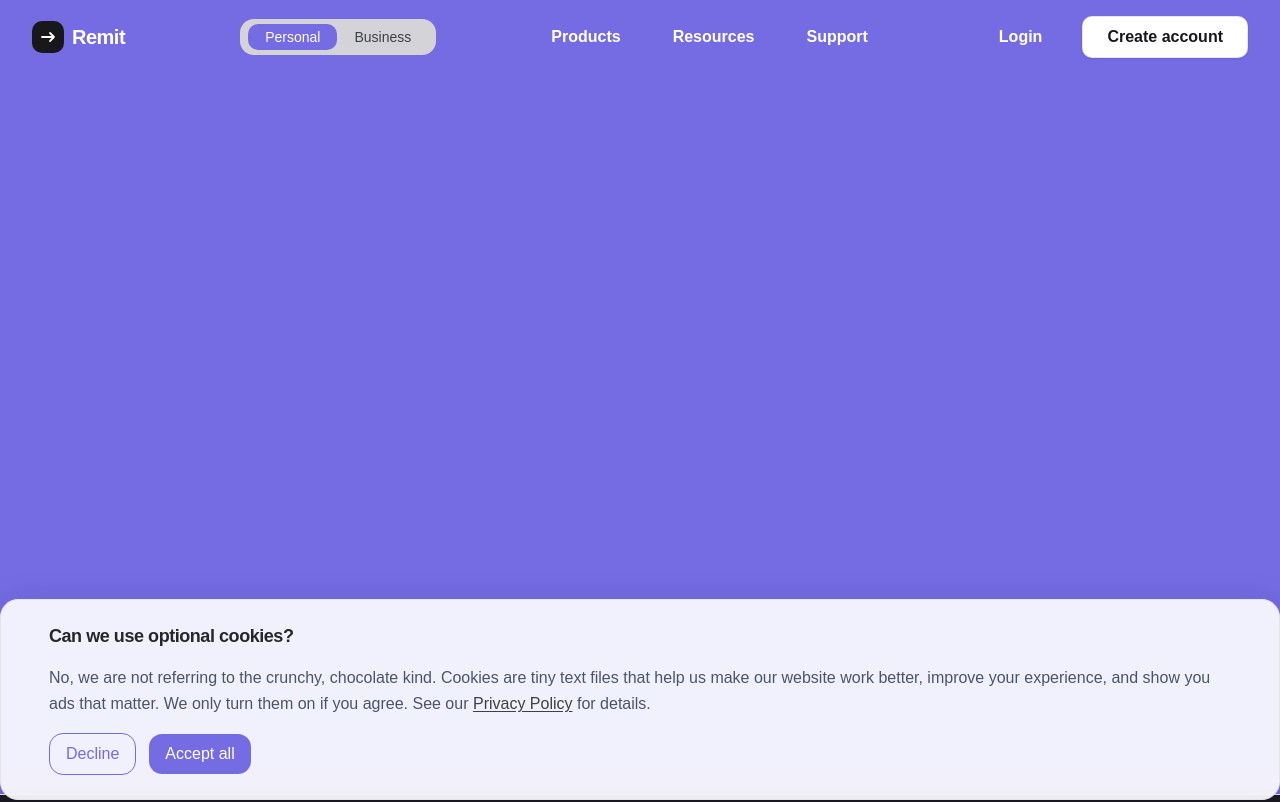
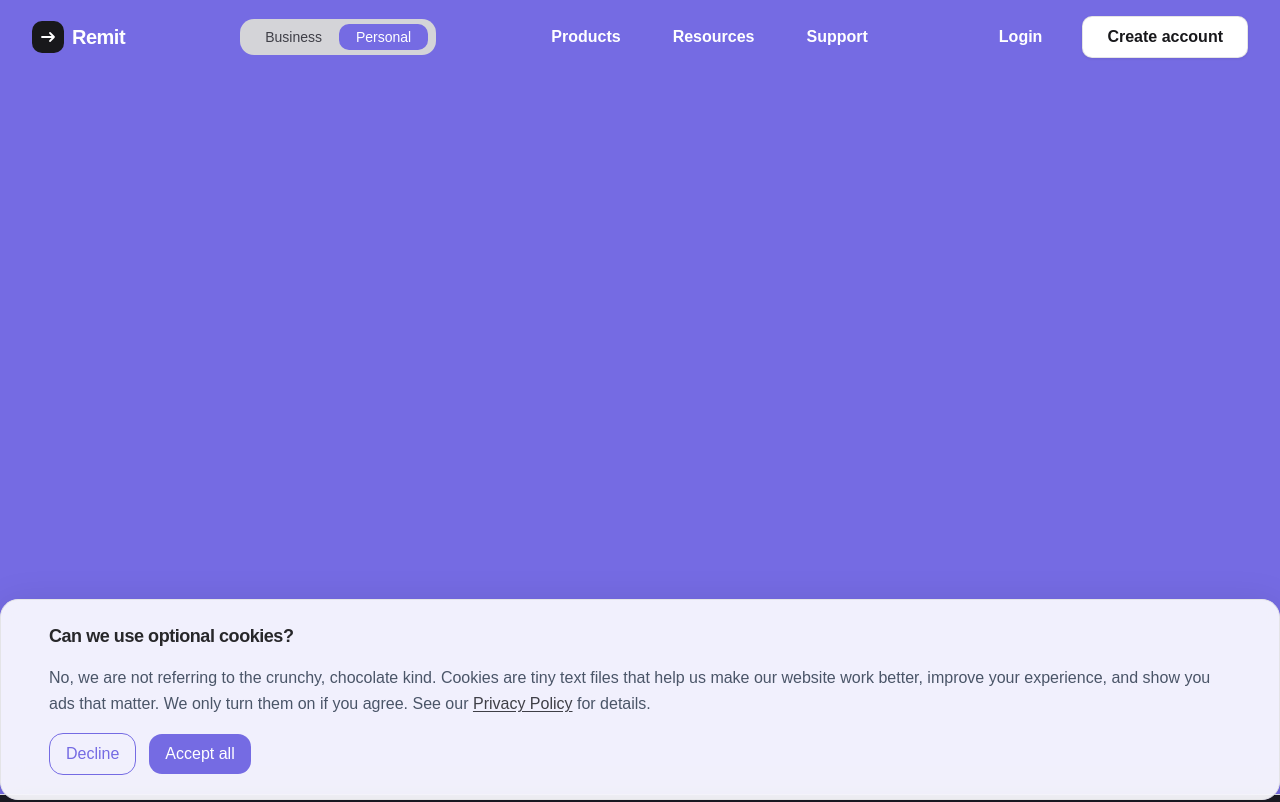
Before and after one commit to Oliveszn/Remit, a React (Vite) app in the folder frontend/: page /personal in a window 1280 px wide. Shown: the top 802 px of the page. Built offline with nearby package versions, Linux system fonts and the light colour scheme; some icons are missing.

Commit message:
Feat: Built the navigation tab system to switch between pages

```diff
--- a/frontend/src/App.tsx
+++ b/frontend/src/App.tsx
@@ -1,14 +1,23 @@
+import { Navigate, Route, Routes } from "react-router-dom";
 import { CookieBanner } from "./components/common/CookieBanner";
 import { Footer } from "./components/common/Footer";
 import { Navbar } from "./components/common/Navbar";
-import { Home } from "./pages/Home";
+// import { Home } from "./pages/Home";
+import { PersonalPage } from "./pages/PersonalPage";
+import { BusinessPage } from "./pages/BusinessPage";
 
 function App() {
   return (
     <div className="flex flex-col min-h-screen">
       <CookieBanner />
       <Navbar />
-      <Home />
+      {/* <Home /> */}
+      <Routes>
+        <Route path="/personal" element={<PersonalPage />} />
+        <Route path="/business" element={<BusinessPage />} />
+        <Route path="/" element={<Navigate to="/business" replace />} />
+      </Routes>
+
       <Footer />
     </div>
   );
--- a/frontend/src/components/common/Navbar.tsx
+++ b/frontend/src/components/common/Navbar.tsx
@@ -1,6 +1,5 @@
 import { useEffect, useState } from "react";
 import { Button } from "../ui/button";
-import { Tabs, TabsList, TabsTrigger } from "../ui/tabs";
 import { Logo } from "./Logo";
 import { HugeiconsIcon } from "@hugeicons/react";
 import { ArrowDown01Icon } from "@hugeicons/core-free-icons";
@@ -9,6 +8,7 @@ import { DesktopDropdown } from "./Navbar/DesktopDropdown";
 import { MobileAccordion } from "./Navbar/MobileAccordion";
 import { useMobileMenuAnimation } from "@/hooks/useMobileMenuNavigation";
 import { NavAuthButtons } from "./Navbar/NavAuthButton";
+import { NavTabs } from "./Navbar/NavTabs";
 
 export function Navbar() {
   const [menuOpen, setMenuOpen] = useState(false);
@@ -50,42 +50,10 @@ export function Navbar() {
           aria-label="Main navigation"
           className="mx-auto max-w-7xl px-6 lg:px-8 py-4 flex items-center justify-between"
         >
-          {/* Col 1 — Logo */}
+          {/* Col 1 — Logo + Tabs */}
           <Logo />
           <div className="hidden md:flex items-center">
-            <Tabs defaultValue="personal">
-              <TabsList className="bg-zinc-300 p-2 rounded-xl h-auto">
-                <TabsTrigger
-                  value="personal"
-                  className="
-          rounded-lg px-4 py-3 text-sm font-medium
-          text-zinc-700
-          hover:bg-main hover:text-white hover:cursor-pointer
-          data-[state=active]:bg-main
-          data-[state=active]:text-white
-          data-[state=active]:shadow-none
-          transition-colors
-        "
-                >
-                  Personal
-                </TabsTrigger>
-
-                <TabsTrigger
-                  value="business"
-                  className="
-          rounded-lg px-4 py-3 text-sm font-medium
-          text-zinc-700
-          hover:bg-main hover:text-white hover:cursor-pointer
-          data-[state=active]:bg-main
-          data-[state=active]:text-white
-          data-[state=active]:shadow-none
-          transition-colors
-        "
-                >
-                  Business
-                </TabsTrigger>
-              </TabsList>
-            </Tabs>
+            <NavTabs />
           </div>
 
           {/* Col 2 — Links (desktop only) */}
@@ -221,40 +189,7 @@ export function Navbar() {
               className="flex flex-col flex-1 px-6 pt-8 pb-10 overflow-y-auto"
             >
               {/* Tabs */}
-              <div className="w-full">
-                <Tabs defaultValue="personal" className="w-full">
-                  <TabsList className="w-full bg-zinc-300 px-2 py-6 rounded-xl h-auto">
-                    <TabsTrigger
-                      value="personal"
-                      className="
-                        w-full rounded-lg px-4 py-4 text-base font-medium
-                        text-zinc-700 hover:cursor-pointer
-                        data-[state=active]:bg-main
-                        data-[state=active]:text-white
-                        data-[state=active]:shadow-none
-                        data-[state=active]:shadow-sm
-                        transition-colors
-                      "
-                    >
-                      Personal
-                    </TabsTrigger>
-
-                    <TabsTrigger
-                      value="business"
-                      className="
-                        w-full rounded-lg px-4 py-4 text-base font-medium
-                        text-zinc-700 hover:cursor-pointer
-                        data-[state=active]:bg-main
-                        data-[state=active]:text-white
-                        data-[state=active]:shadow-none
-                        transition-colors
-                      "
-                    >
-                      Business
-                    </TabsTrigger>
-                  </TabsList>
-                </Tabs>
-              </div>
+              <NavTabs fullWidth onNavigate={closeMenu} />
 
               {/* Nav links */}
               <ul className="space-y-1" role="list">
--- a/frontend/src/components/common/Navbar/NavAuthButton.tsx
+++ b/frontend/src/components/common/Navbar/NavAuthButton.tsx
@@ -14,7 +14,7 @@ export function NavAuthButtons() {
     return navbar.style.backgroundColor === "rgb(255, 255, 255)";
   };
 
-  // ── Login hover ────────────────────────────────────────────────
+  // Login hover
   const onLoginEnter = () => {
     const el = loginRef.current;
     if (!el) return;
@@ -36,7 +36,7 @@ export function NavAuthButtons() {
     el.style.color = isScrolled() ? "#18181b" : "#ffffff";
   };
 
-  // ── Sign-up hover ──────────────────────────────────────────────
+  //  Sign-up hover
   const onSignupEnter = () => {
     const el = signupRef.current;
     if (!el) return;
--- /dev/null
+++ b/frontend/src/components/common/Navbar/NavTabs.tsx
@@ -0,0 +1,70 @@
+import { Tabs, TabsList, TabsTrigger } from "@/components/ui/tabs";
+import { useNavigate, useLocation } from "react-router-dom";
+
+const TABS = [
+  { value: "business", label: "Business", path: "/business" },
+  { value: "personal", label: "Personal", path: "/personal" },
+];
+
+type NavTabsProps = {
+  className?: string;
+  fullWidth?: boolean; // makes list + triggers span full width (mobile)
+  onNavigate?: () => void; // called after navigation like close drawer
+};
+
+export function NavTabs({
+  className = "",
+  fullWidth = false,
+  onNavigate,
+}: NavTabsProps) {
+  const navigate = useNavigate();
+  const { pathname } = useLocation();
+
+  const active =
+    TABS.find((t) => pathname.startsWith(t.path))?.value ?? "personal";
+
+  const listClass = fullWidth
+    ? "w-full bg-zinc-300 px-2 py-6 rounded-xl h-auto"
+    : "bg-zinc-300 p-2 rounded-xl h-auto";
+
+  const triggerClass = fullWidth
+    ? `
+        w-full rounded-lg px-4 py-4 text-base font-medium
+        text-zinc-700 hover:cursor-pointer
+        data-[state=active]:bg-main
+        data-[state=active]:text-white
+        data-[state=active]:shadow-none
+        transition-colors
+      `
+    : `
+        rounded-lg px-4 py-3 text-sm font-medium
+        text-zinc-700
+        hover:bg-main hover:text-white hover:cursor-pointer
+        data-[state=active]:bg-main
+        data-[state=active]:text-white
+        data-[state=active]:shadow-none
+        transition-colors
+      `;
+
+  return (
+    <Tabs
+      value={active}
+      onValueChange={(val) => {
+        const tab = TABS.find((t) => t.value === val);
+        if (tab) {
+          navigate(tab.path);
+          onNavigate?.();
+        }
+      }}
+      className={className}
+    >
+      <TabsList className={listClass}>
+        {TABS.map(({ value, label }) => (
+          <TabsTrigger key={value} value={value} className={triggerClass}>
+            {label}
+          </TabsTrigger>
+        ))}
+      </TabsList>
+    </Tabs>
+  );
+}
--- /dev/null
+++ b/frontend/src/pages/BusinessPage.tsx
@@ -0,0 +1,9 @@
+import { HeroSection } from "@/components/Home/HeroSection";
+
+export function BusinessPage() {
+  return (
+    <main className="flex-1">
+      <HeroSection />
+    </main>
+  );
+}
--- /dev/null
+++ b/frontend/src/pages/PersonalPage.tsx
@@ -0,0 +1,9 @@
+import { HeroSection } from "@/components/Home/HeroSection";
+
+export function PersonalPage() {
+  return (
+    <main className="flex-1">
+      <HeroSection />
+    </main>
+  );
+}
```
